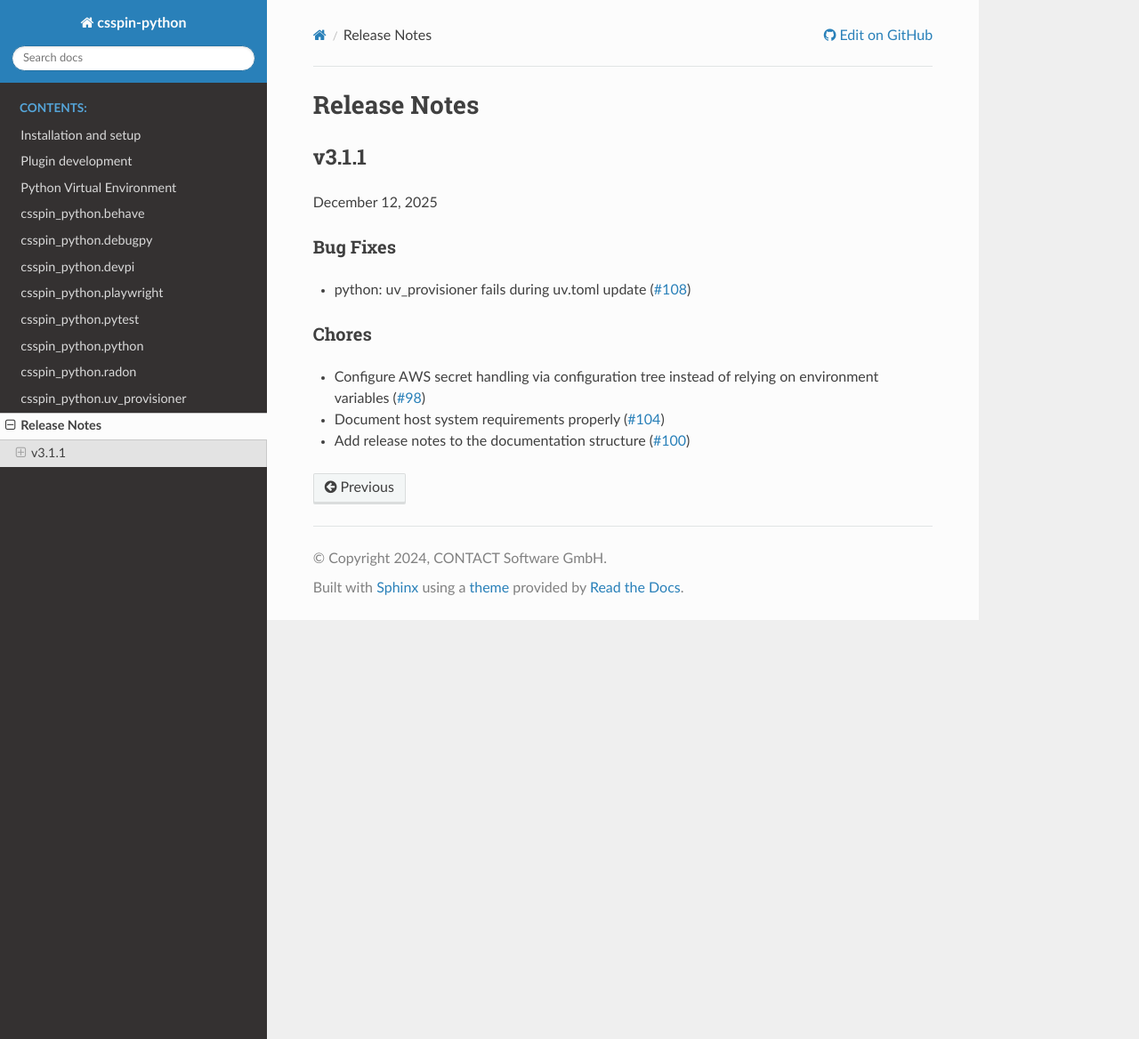
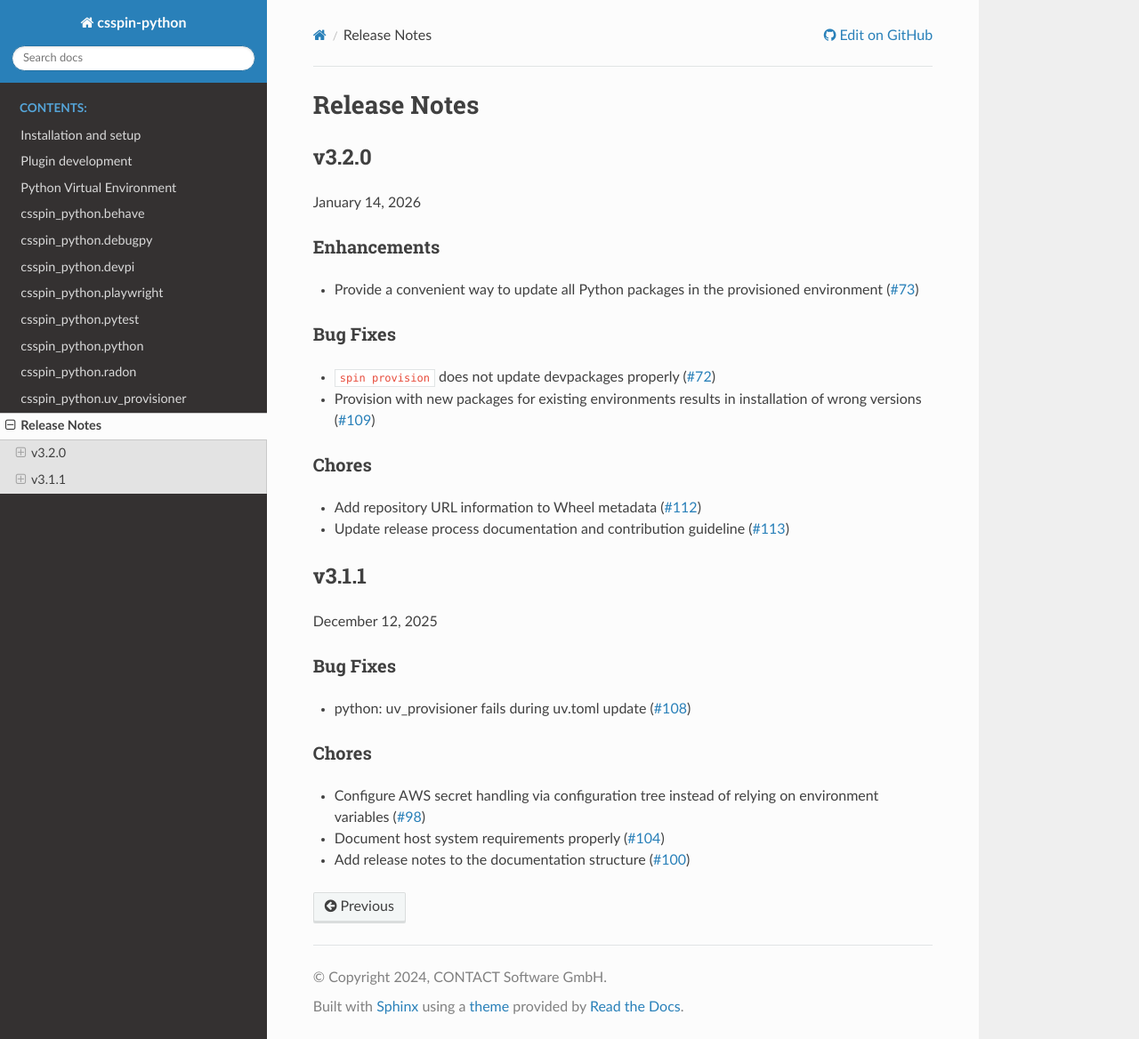
Before and after one commit to cslab/csspin-python, a Sphinx documentation site: the page built from doc/relnotes.rst, in a window 1280 px wide and 1168 px high. Shown: the whole window at 89% size. Built offline with Sphinx 7.4.7 and the Read the Docs theme 3.1.0, drawn with Linux system fonts in a browser that asks for light colours.

```diff
--- a/doc/relnotes.rst
+++ b/doc/relnotes.rst
@@ -59,6 +59,34 @@
 Release Notes
 =============
 
+v3.2.0
+======
+
+January 14, 2026
+
+Enhancements
+------------
+
+- Provide a convenient way to update all Python packages in the provisioned
+  environment (`#73 <https://code.contact.de/qs/spin/spin_python/-/issues/73>`_)
+
+Bug Fixes
+---------
+
+- ``spin provision`` does not update devpackages properly
+  (`#72 <https://code.contact.de/qs/spin/spin_python/-/issues/72>`_)
+- Provision with new packages for existing environments results in installation
+  of wrong versions (`#109
+  <https://code.contact.de/qs/spin/spin_python/-/issues/109>`_)
+
+Chores
+------
+
+- Add repository URL information to Wheel metadata
+  (`#112 <https://code.contact.de/qs/spin/spin_python/-/issues/112>`_)
+- Update release process documentation and contribution guideline
+  (`#113 <https://code.contact.de/qs/spin/spin_python/-/issues/113>`_)
+
 v3.1.1
 ======
 
@@ -67,12 +95,16 @@ December 12, 2025
 Bug Fixes
 ---------
 
-- python: uv_provisioner fails during uv.toml update (`#108 <https://code.contact.de/qs/spin/spin_python/-/issues/108>`_)
+- python: uv_provisioner fails during uv.toml update
+  (`#108 <https://code.contact.de/qs/spin/spin_python/-/issues/108>`_)
 
 Chores
 ------
 
 - Configure AWS secret handling via configuration tree instead of relying on
-  environment variables (`#98 <https://code.contact.de/qs/spin/spin_python/-/issues/98>`_)
-- Document host system requirements properly (`#104 <https://code.contact.de/qs/spin/spin_python/-/issues/104>`_)
-- Add release notes to the documentation structure (`#100 <https://code.contact.de/qs/spin/spin_python/-/issues/100>`_)
+  environment variables
+  (`#98 <https://code.contact.de/qs/spin/spin_python/-/issues/98>`_)
+- Document host system requirements properly
+  (`#104 <https://code.contact.de/qs/spin/spin_python/-/issues/104>`_)
+- Add release notes to the documentation structure
+  (`#100 <https://code.contact.de/qs/spin/spin_python/-/issues/100>`_)
```
